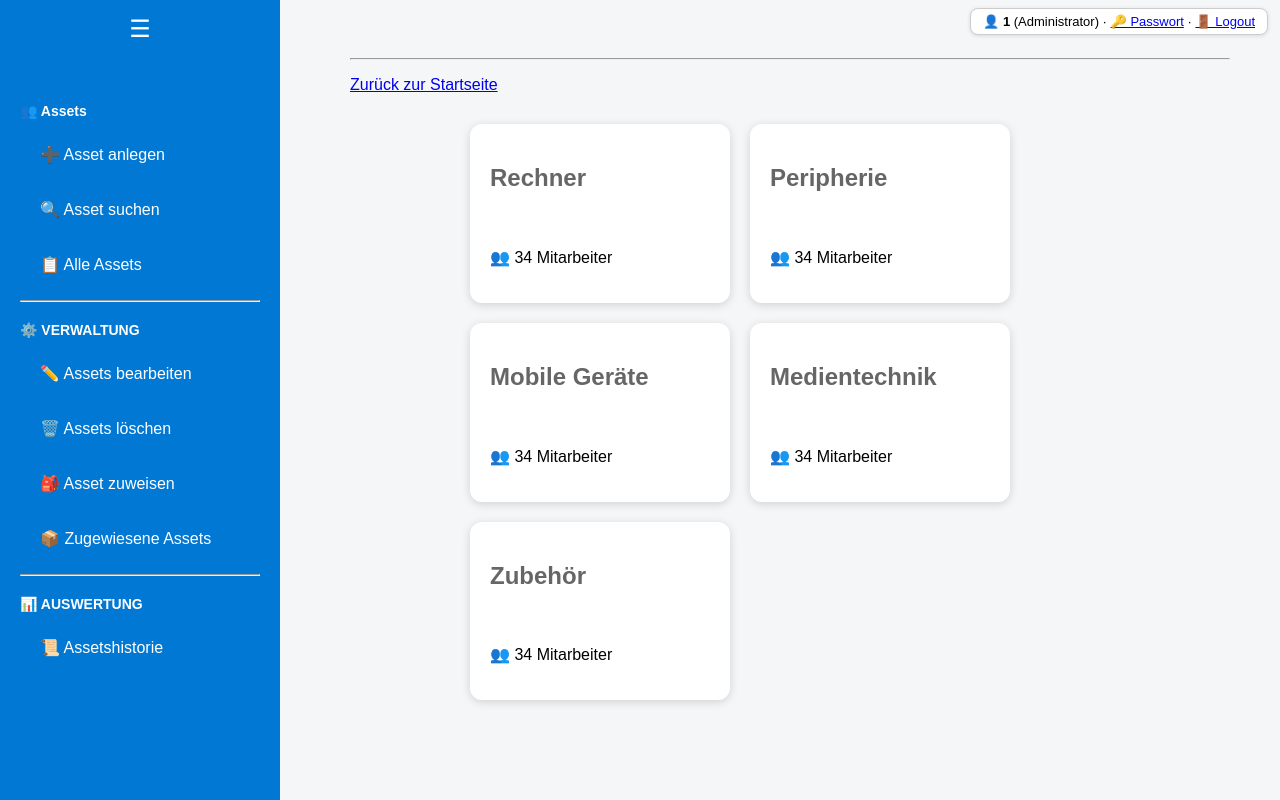
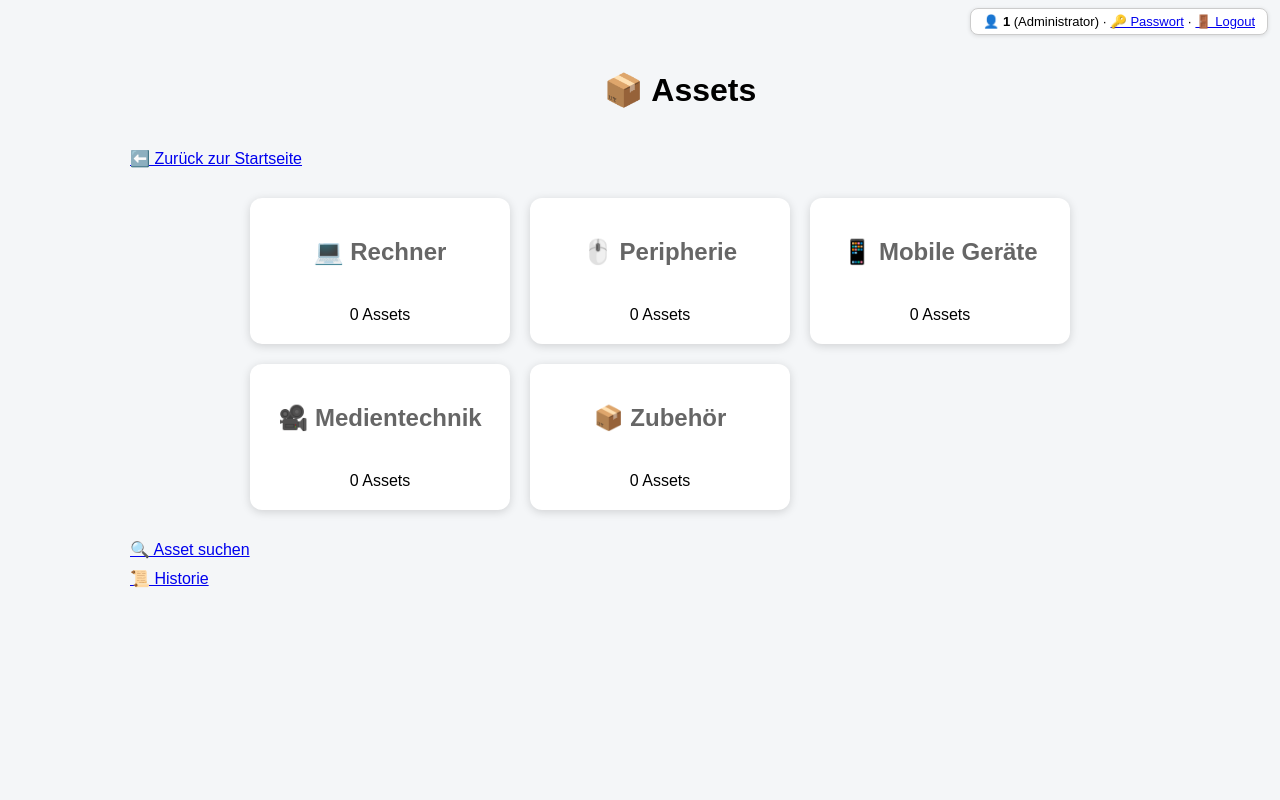
Before and after one commit to stanislaus78/it-asset-management, a Flask app: page /assets in a window 1280 px wide. Run offline with Flask 3, Linux system fonts and the light colour scheme; the visitor is signed in with stand-in values (Sample User, id 1); data that the repository does not hold is empty.

Commit message:
Assets-Übersicht mit Stückzahlen, alte Listenrouten entfernt

```diff
--- a/app.py
+++ b/app.py
@@ -35,8 +35,6 @@ from routes.mitarbeiter import bp as mitarbeiter_bp
 app.register_blueprint(mitarbeiter_bp)
 from routes.assets import bp as assets_bp
 app.register_blueprint(assets_bp)
-from routes.asset_listen import bp as asset_listen_bp
-app.register_blueprint(asset_listen_bp)
 
 from routes.login import bp as login_bp
 app.register_blueprint(login_bp)
--- a/routes/asset_listen.py
+++ /dev/null
@@ -1,44 +0,0 @@
-from flask import Blueprint, render_template, request
-
-from hilfen import ASSET_SPALTEN, abfragen
-
-bp = Blueprint("asset_listen", __name__)
-
-ERLAUBTE_SORT = {name for name, _ in ASSET_SPALTEN} | {"id"}
-
-BASIS = ("id, inventarnummer, seriennummer, mitarbeiter, standort, zimmer, "
-         "kostenstelle, organisationseinheit, hersteller, modell, status, "
-         "anschaffungsdatum, bemerkung")
-
-MOBIL = ("id, inventarnummer, seriennummer, mitarbeiter, standort, zimmer, "
-         "kostenstelle, organisationseinheit, hersteller, modell, displaygroesse, "
-         "ram, festplatte, mac_adresse, status, garantie, anschaffungsdatum, bemerkung")
-
-# Jeder Eintrag: URL, Endpoint, Template, Variablenname im Template, Assettyp,
-# Spalten im SELECT, Standard-Sortierung (optional: Alias für Sortier-Links)
-
-
-def sortierung_waehlen(cfg):
-    wunsch = request.args.get("sort", "")
-    spalte = cfg.get("alias", {}).get(wunsch)
-    if spalte is None:
-        spalte = wunsch if wunsch in ERLAUBTE_SORT else cfg.get("sort", "inventarnummer")
-    richtung = request.args.get("richtung", "ASC")
-    if richtung not in ("ASC", "DESC"):
-        richtung = "ASC"
-    return spalte, richtung
-
-
-def liste_bauen(cfg):
-    spalten = cfg["spalten"]
-    if spalten != "*":
-        spalten += ", arbeitsplatz"
-    def ansicht():
-        spalte, richtung = sortierung_waehlen(cfg)
-        zeilen = abfragen(
-            f"SELECT {cfg['spalten']} FROM assets WHERE LOWER(assettyp) = ? "
-            f"ORDER BY {spalte} COLLATE NOCASE {richtung}",
-            (cfg["typ"],)
-        )
-        return render_template(cfg["template"], **{cfg["variable"]: zeilen})
-    return ansicht
--- a/routes/assets.py
+++ b/routes/assets.py
@@ -2,7 +2,7 @@ import re
 from urllib.parse import urlparse
 from hilfen import STATUS_WERTE, abfragen, mitarbeiter_pruefen
 from flask import Blueprint, redirect, render_template, request
-
+from hilfen import abfragen
 from datenbank import verbinden
 from funktionen_assets import (
     asset_existiert_sqlite, asset_freigeben_sqlite, asset_speichern_popup_sqlite,
@@ -59,11 +59,31 @@ def garantie_pruefen(daten, alter_wert=None):
 
 # ---------- Menüseiten ----------
 
+KACHELN = [
+    # (Titel, Link, Symbol, Assettypen in Kleinschreibung)
+    ("Rechner", "/assets/rechner", "💻",
+     ["laptop", "stand-pc", "dockingstation", "monitor"]),
+    ("Peripherie", "/assets/peripherie", "🖱️",
+     ["maus", "scanner", "drucker", "kopfhoerer", "switch"]),
+    ("Mobile Geräte", "/assets/mobile", "📱",
+     ["tablet", "diensthandy"]),
+    ("Medientechnik", "/assets/medientechnik", "🎥",
+     ["webcam", "kamera", "mikrofon", "aufnahmegeraet", "konferenzkamera"]),
+    ("Zubehör", "/liste/zubehoer", "📦",
+     ["zubehoer"]),
+]
+
+
 @bp.route("/assets")
 def assets_dashboard():
-    return render_template("asset_dashboard.html")
-
-
+    zaehler = dict(abfragen(
+        "SELECT LOWER(assettyp), COUNT(*) FROM assets GROUP BY LOWER(assettyp)"
+    ))
+    kacheln = [
+        (titel, link, symbol, sum(zaehler.get(t, 0) for t in typen))
+        for titel, link, symbol, typen in KACHELN
+    ]
+    return render_template("asset_dashboard.html", kacheln=kacheln)
 @bp.route("/assets/rechner")
 def rechner():
     return render_template("rechner.html")
--- a/templates/asset_dashboard.html
+++ b/templates/asset_dashboard.html
@@ -1,103 +1,45 @@
 <!DOCTYPE html>
 <html>
 <head>
+    <title>Assets</title>
+    <link rel="stylesheet" href="{{ url_for('static', filename='style.css') }}">
+    <link rel="stylesheet" href="{{ url_for('static', filename='dashboard.css') }}">
+    <link rel="stylesheet" href="{{ url_for('static', filename='sidebar.css') }}">
 
-    <title>Dashboard</title>
-
-    <link rel="stylesheet"
-          href="{{ url_for('static', filename='style.css') }}">
-
-    <link rel="stylesheet"
-          href="{{ url_for('static', filename='dashboard.css') }}">
-
-    <link rel="stylesheet"
-            href="{{ url_for('static', filename='sidebar.css') }}">
-
+        <style>
+        .card-container a {
+            display: flex !important;
+            flex-direction: column !important;
+            justify-content: space-between !important;
+        }
+        .card-container a p {
+            margin: 0 !important;
+        }
+    </style>
 </head>
 <body>
 
-    <div class="sidebar">
-    <div class="menu-icon">☰</div>
-    <div class="sidebar-content">
+<div class="main-content">
 
+    <h1>📦 Assets</h1>
 
+    <p><a href="/">⬅️ Zurück zur Startseite</a></p>
 
-        <h3>👥 Assets</h3>
-
-        <p><a href="/asset/anlegen" >➕ Asset anlegen</a></p>
-
-        <p><a href="/asset/suchen">🔍 Asset suchen</a></p>
-
-        <p><a href="/asset/anzeigen">📋 Alle Assets</a>
-
-        <hr>
-
-        <h3>⚙️ VERWALTUNG</h3>
-
-        <p><a href="/asset/bearbeiten">✏️ Assets bearbeiten</a></p>
-
-
-        <p><a href="/asset/loeschen">🗑️ Assets löschen</a></p>
-
-
-        <p><a href="/asset/zuweisen">🎒 Asset zuweisen</a></p>
-
-        <p><a href="/asset/zuweisen">📦 Zugewiesene Assets</a></p>
-
-
-        <hr>
-
-        <h3>📊 AUSWERTUNG</h3>
-
-        <p><a href="/historie">📜 Assetshistorie</a></p>
-
-
+    <div class="card-container">
+        {% for titel, link, symbol, anzahl in kacheln %}
+        <a href="{{ link }}">
+            <h2>{{ symbol }} {{ titel }}</h2>
+            <p>{{ anzahl }} Assets</p>
+        </a>
+        {% endfor %}
+    </div>
+    <div style="display:flex; flex-direction:column; align-items:flex-start; gap:10px; margin-top:30px;">
+        <a href="/suche/asset">🔍 Asset suchen</a>
+        <a href="/administration/historie">📜 Historie</a>
     </div>
 
 </div>
 
-<div class="main-content">
-
-    <hr>
-
-    <p><a href="/">Zurück zur Startseite</a></p>
-
-    <div class="card-container">
-
-    <a href="/assets/rechner">
-        <h2>Rechner</h2>
-        <p>👥 34 Mitarbeiter</p>
-    </a>
-
-    <a href="/assets/peripherie">
-        <h2>Peripherie</h2>
-        <p>👥 34 Mitarbeiter</p>
-    </a>
-
-    <a href="/assets/mobile">
-        <h2>Mobile Geräte</h2>
-        <p>👥 34 Mitarbeiter</p>
-    </a>
-
-    <a href="/assets/medientechnik">
-        <h2>Medientechnik</h2>
-        <p>👥 34 Mitarbeiter</p>
-    </a>
-
-    <a href="/liste/zubehoer">
-        <h2>Zubehör</h2>
-        <p>👥 34 Mitarbeiter</p>
-    </a>
-
-</div>
-
-
-
-
-
-</div>
-
-
-  <script src="{{ url_for('static', filename='sicher.js') }}"></script>
-  </body>
+<script src="{{ url_for('static', filename='sicher.js') }}"></script>
+</body>
 </html>
--- a/tools/arbeitsplatz_pruefen.py
+++ b/tools/arbeitsplatz_pruefen.py
@@ -31,8 +31,7 @@ zeige("hilfen.py", enthaelt("hilfen.py", '("arbeitsplatz", "Arbeitsplatz")'),
       'Eintrag in ASSET_SPALTEN ergänzen')
 zeige("routes/assets.py", enthaelt("routes/assets.py", "asset[29]"),
       '"arbeitsplatz": asset[29] in asset_details_json ergänzen')
-zeige("routes/asset_listen.py", enthaelt("routes/asset_listen.py", ", arbeitsplatz"),
-      "neue liste_bauen einfügen")
+
 
 print()
 fehlen = []
```
